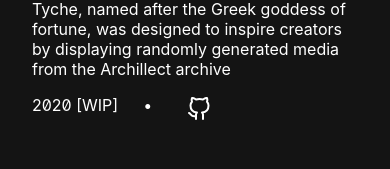
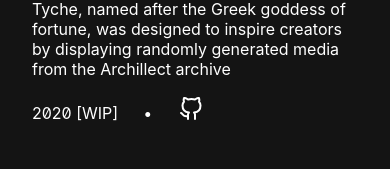
Before and after one commit to darkhist/darkhist.me, a Next.js app: page /projects in a window 390 px wide. Shown: the part 448-617 px from the top of the page. Built offline with nearby package versions, Linux system fonts and the light colour scheme; a web font is replaced by a local one.

Commit message:
fix(style): add relative pos to generated svg to correct icon misalignment on mobile

```diff
--- a/components/Project.js
+++ b/components/Project.js
@@ -1,6 +1,6 @@
 import Image from 'next/image';
 import PropTypes from 'prop-types';
-import { GitHub } from 'react-feather';
+import { GitHub, Github } from 'react-feather';
 
 import styles from '../styles/project.module.css';
 
@@ -16,8 +16,10 @@
       <p>{description}</p>
       <div className={styles.misc}>
         <span className={styles.date}>{date}</span>
+        <span>
           {ghref && (
             <a
+              className={styles.gh}
               href={ghref}
               target="_blank"
               rel="noopener noreferrer"
@@ -26,6 +28,7 @@
               <GitHub />
             </a>
           )}
+        </span>
       </div>
     </div>
   </div>
--- a/styles/project.module.css
+++ b/styles/project.module.css
@@ -28,13 +28,10 @@
   margin: 1rem 0;
 }
 
-.misc {
-  display: flex;
-  flex-direction: row;
-}
-
-.misc > a {
-  padding: 2px 0 0 0;
+.gh > svg {
+  position: relative;
+  right: 8px;
+  top: 2.25px;
 }
 
 .date {
```
Lines whose indentation alone changed are shown as unchanged.
